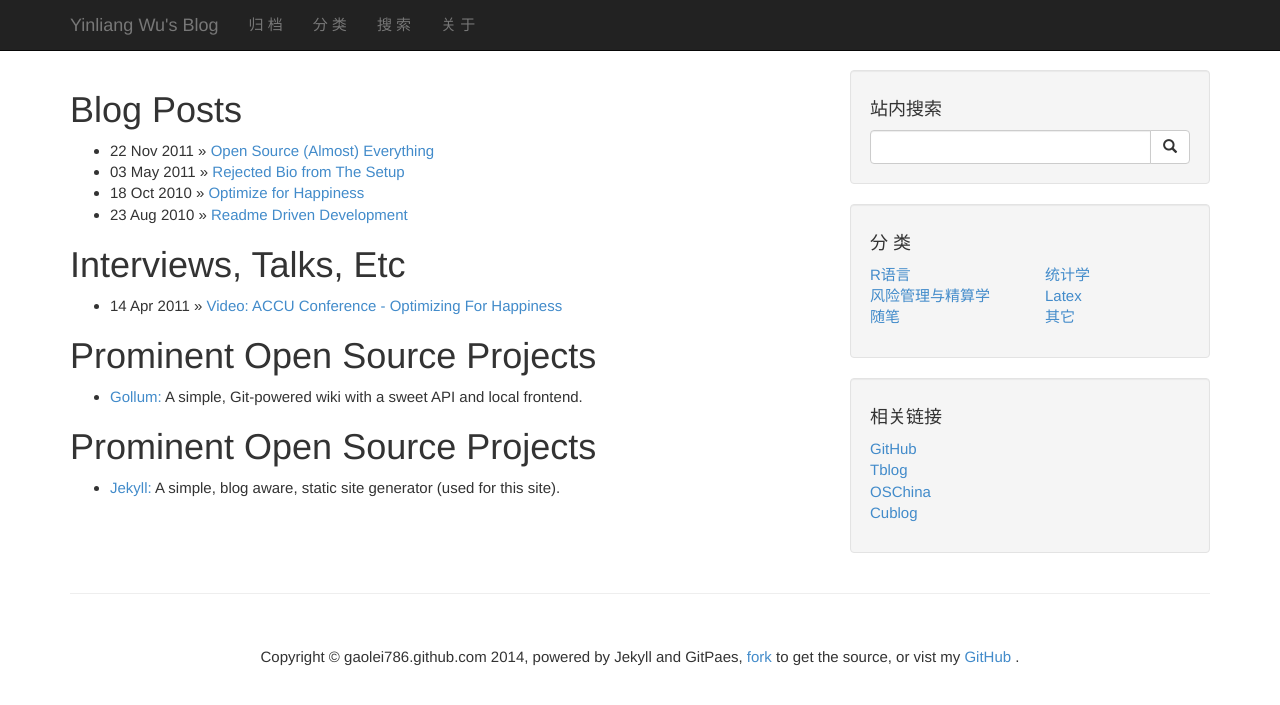
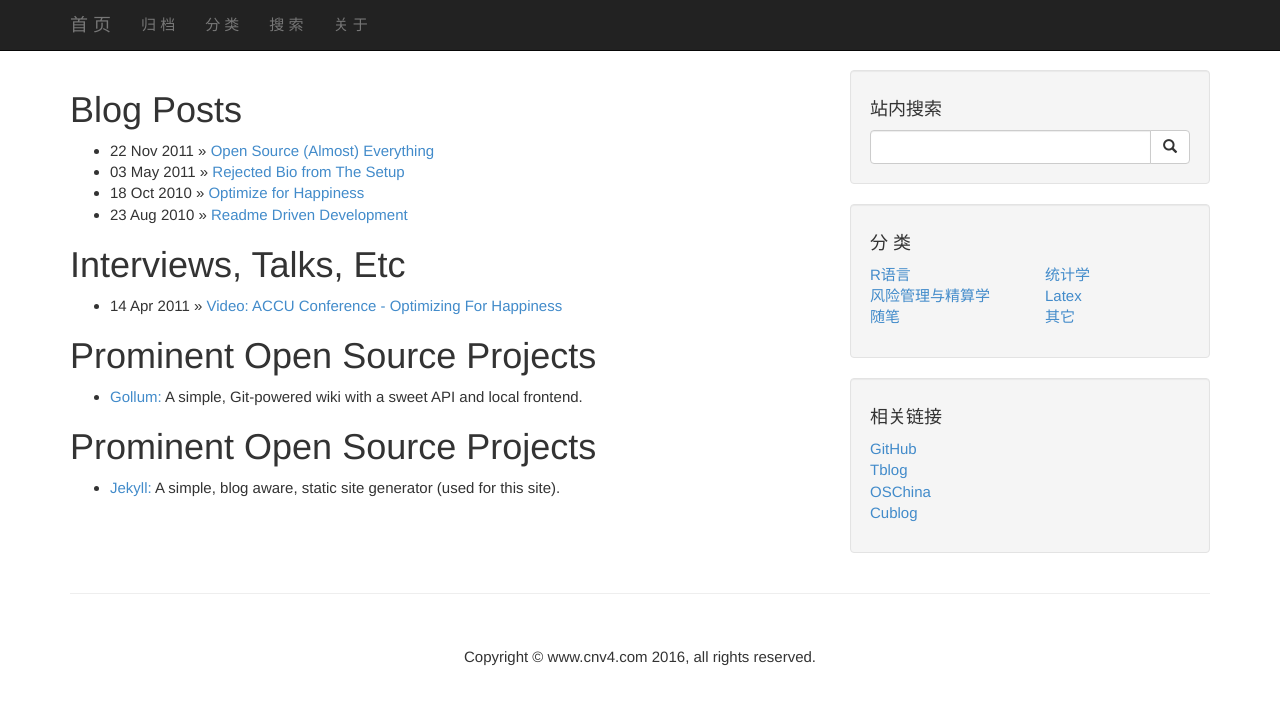
Before and after one commit to YinliangWu/tpw, a Jekyll site: the page built from index.html, in a window 1280 px wide. Shown: the top 705 px of the page. Built offline with Jekyll 4.4.1, drawn with Linux system fonts in a browser that asks for light colours; nearby versions of some CDN libraries; library files that are not in the unit come from our copies; comment, search, counter and statistics services are not loaded.

Commit message:
firstpost

```diff
--- a/_layouts/default.html
+++ b/_layouts/default.html
@@ -71,9 +71,7 @@
             <span class="icon-bar">
             </span>
           </button>
-          <a class="navbar-brand" href="/index.html">
-            Yinliang Wu's Blog
-          </a>
+          <a class="navbar-brand" href="/index.html">首 页</a>
         </div>
         <!-- Collect the nav links, forms, and other content for toggling -->
         <div class="collapse navbar-collapse" id="bs-example-navbar-collapse-1">
@@ -202,25 +200,23 @@
       </div>
       <!-- /.row -->
       <hr>
+
+
       <!-- Footer -->
       <footer>
         <div class="row">
           <div class="col-lg-12">
             <p align="center">
-              Copyright &copy; gaolei786.github.com 2014, powered by Jekyll and GitPaes,
-              <a href="https://github.com/gaolei786/gaolei786.github.com">
-                fork
-              </a> to get the source, or vist my <a href="https://github.com/gaolei786">
-                  GitHub
-                </a>.
-				<br/>
-				<font size=2px><script src="http://s22.cnzz.com/stat.php?id=5868355&web_id=5868355" language="JavaScript"></script></font>
+              Copyright &copy; www.cnv4.com 2016, all rights reserved.
+					    <font size=2px><script src="http://s22.cnzz.com/stat.php?id=5868355&web_id=5868355" language="JavaScript"></script></font>
             </p>
           </div>
           <!-- /.col-lg-12 -->
         </div>
         <!-- /.row -->
       </footer>
+
+
     </div>
     <!-- /.container -->
     <!-- jQuery Version 1.11.0 -->
```
